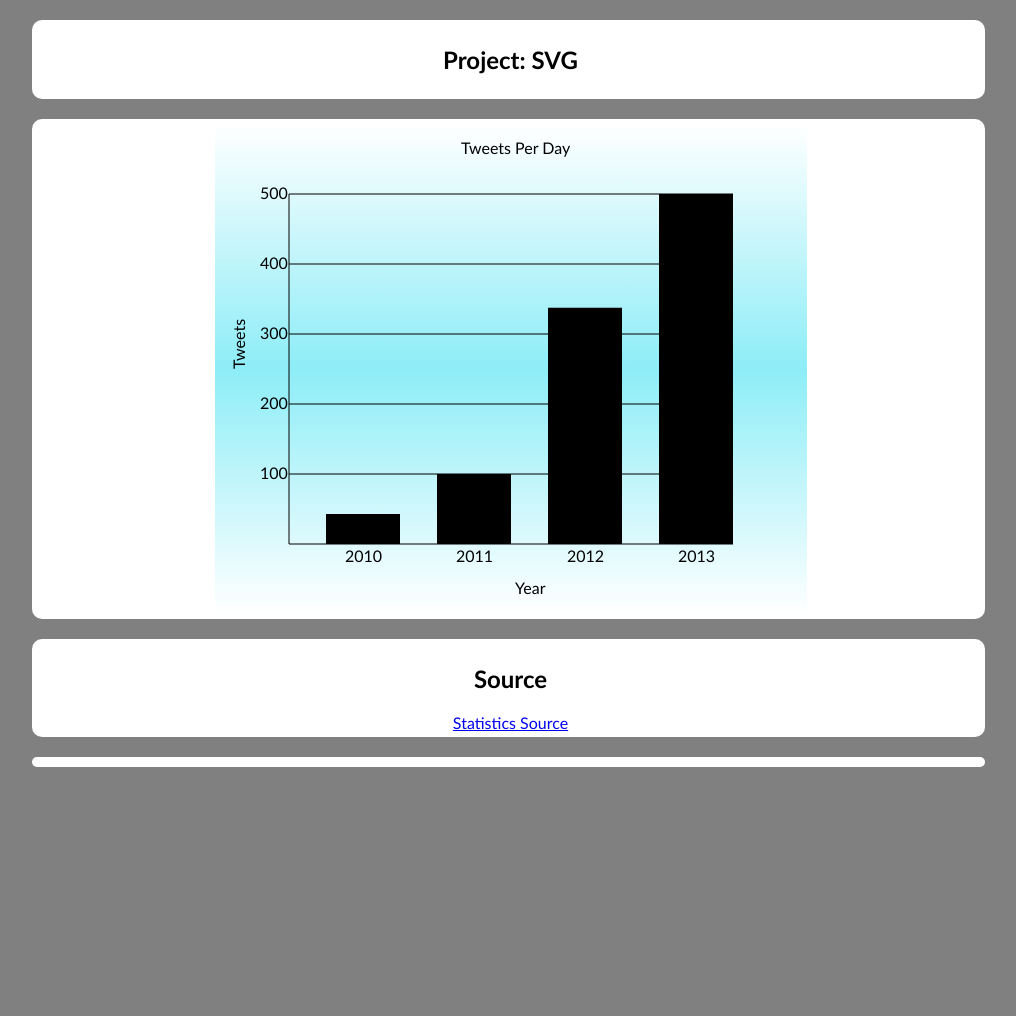
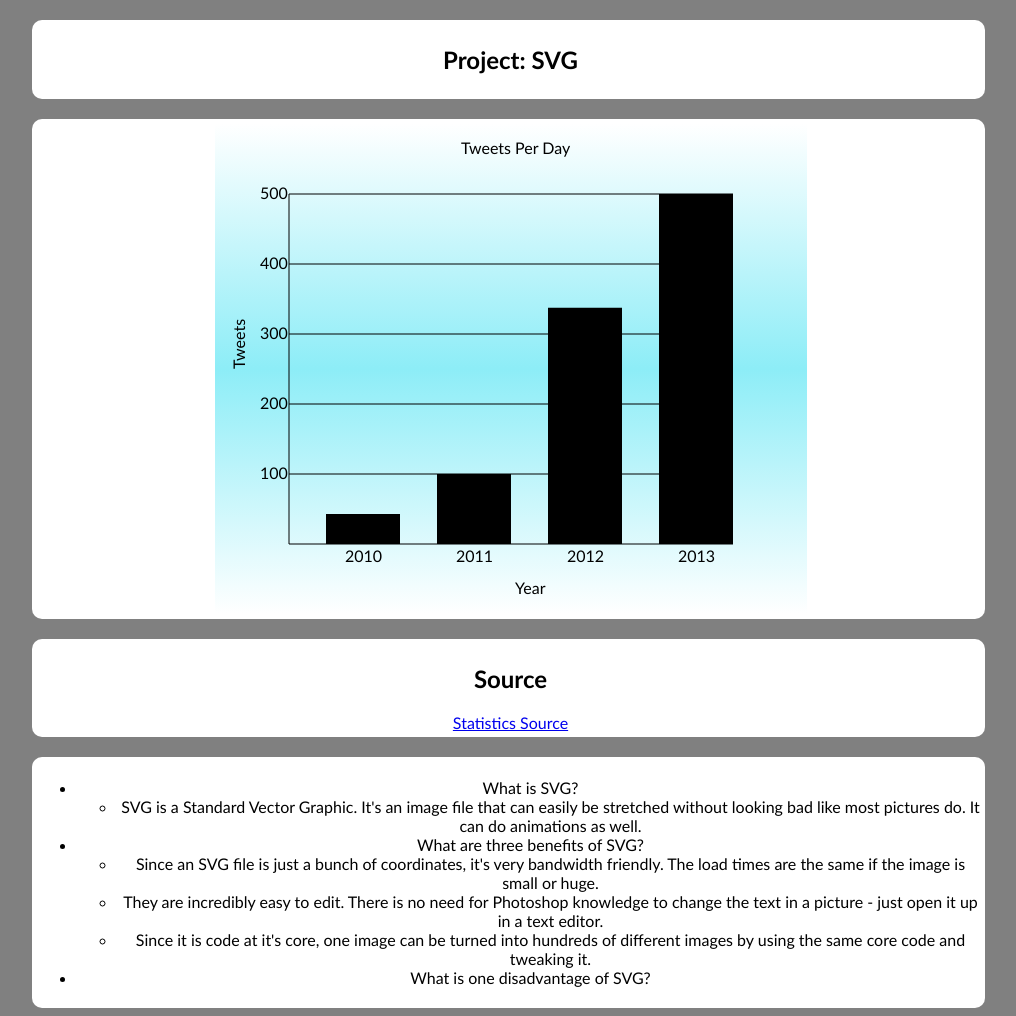
Before and after one commit to sa7mon/COMP2150-WebServices, a plain HTML site: page prjSVG/index.html in a window 1280 px wide. Shown: the whole page, without its empty margins (132-1148 px from the left). Before the commit the page ends 800 px from the top, so only its background shows below. Drawn offline with Linux system fonts and the light colour scheme.

Commit message:
Add description section

```diff
--- a/prjSVG/index.html
+++ b/prjSVG/index.html
@@ -45,7 +45,20 @@
 		</section>
 
 		<section id="description">
-
+			<ul>
+				<li>What is SVG?</li>
+					<ul>
+						<li>SVG is a Standard Vector Graphic. It's an image file that can easily be stretched without looking bad like most pictures do. It can
+							do animations as well.</li>
+					</ul>
+				<li>What are three benefits of SVG?</li>
+				<ul>
+					<li>Since an SVG file is just a bunch of coordinates, it's very bandwidth friendly. The load times are the same if the image is small or huge.</li>
+					<li>They are incredibly easy to edit. There is no need for Photoshop knowledge to change the text in a picture - just open it up in a text editor.</li>
+					<li>Since it is code at it's core, one image can be turned into hundreds of different images by using the same core code and tweaking it.</li>
+				</ul>
+				<li>What is one disadvantage of SVG?</li>
+			</ul>
 		</section>
 	</body>
 </html>
```
